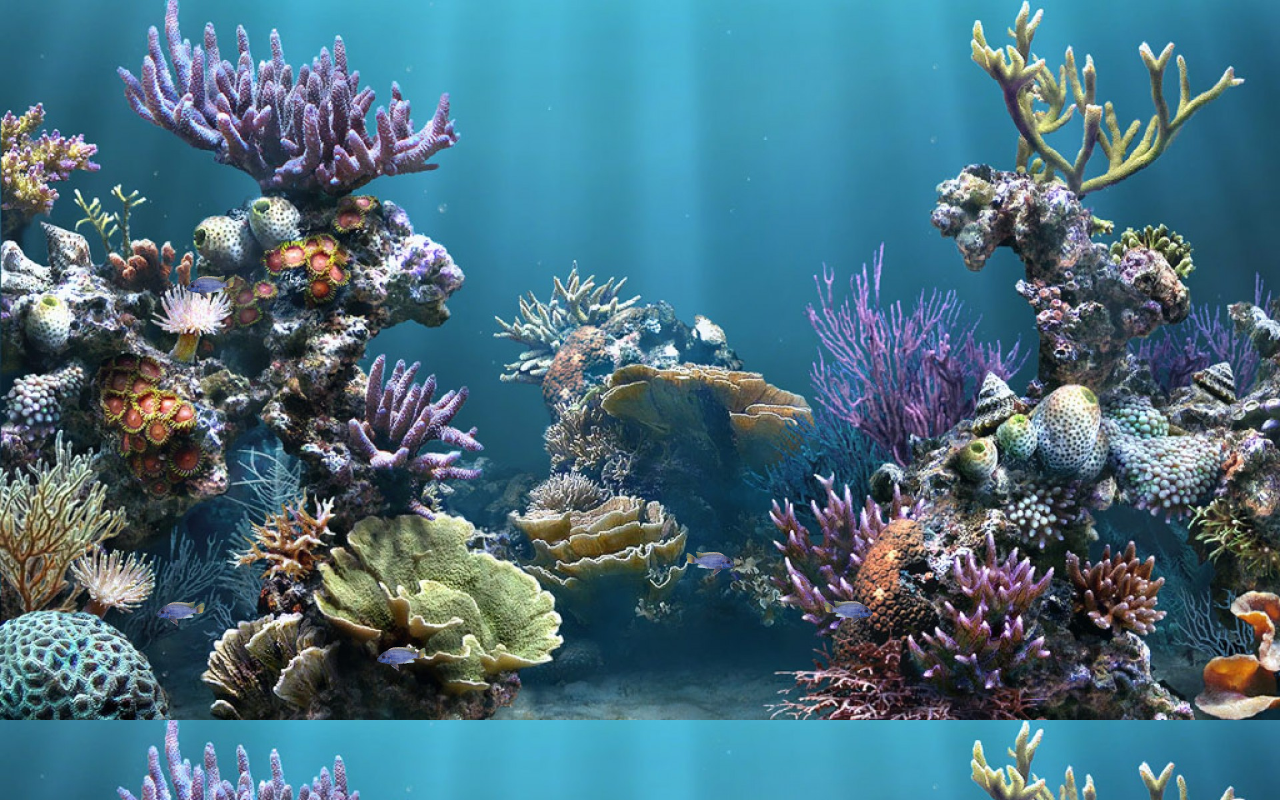
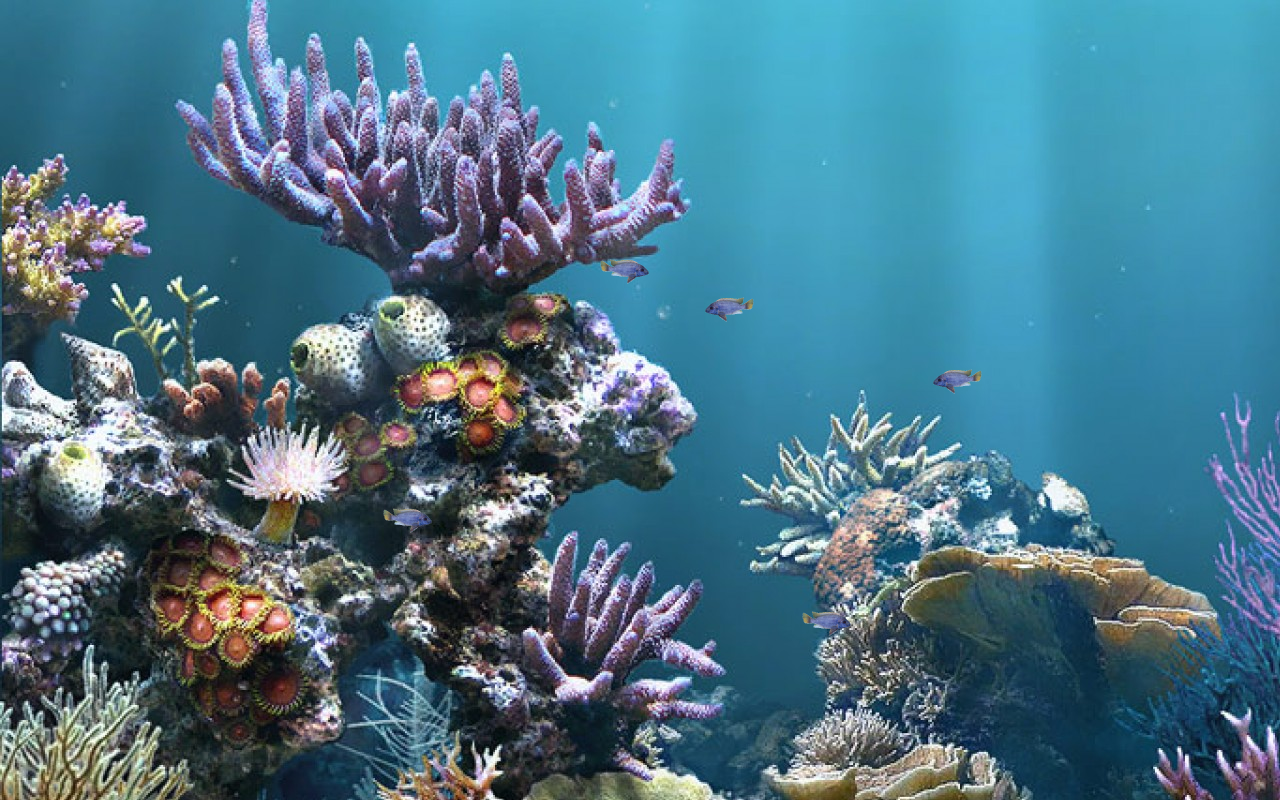
Before and after one commit to amourysio/Aqua-FIsh, a plain HTML site: page index.html in a window 1280 px wide. Drawn offline with nearby package versions, Linux system fonts and the light colour scheme.

Commit message:
new changes

```diff
--- a/css/styles.css
+++ b/css/styles.css
@@ -2,7 +2,9 @@ body {
     width: 100%;
     height: 100%;
     background-image: url("../images/aquarium.jpg");
-    background-size: cover;
+    background-size: fill;
+    background-repeat: no-repeat;
+
 }
 
 img {
--- a/js/logic.js
+++ b/js/logic.js
@@ -27,8 +27,8 @@ const motion = (fish, top, left, speed) => {
     });
 }
 $(window).ready(() => {
-    window.onresize = swim;
     for (i = 0; i < setRandom(4, 7); i++) {
+        window.onresize = swim(fish[i]);
         fish[i] = `<img id='fish${i}' src="images/fish1.png">` // Append in fish Array
         $("body").append(fish[i]); // Append in html index page
         swim(`fish${i}`); // using appended fish element to function
```
